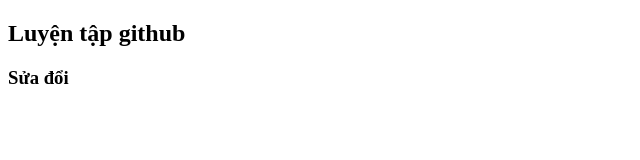
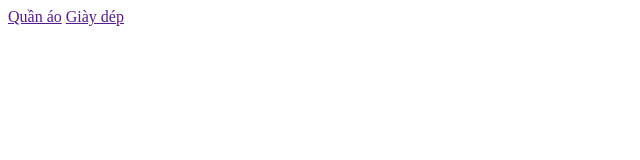
Before and after one commit to NguyenYen317/duan2, a plain HTML site: page index.html in a window 1280 px wide. Shown: the whole page, without its empty margins (0-640 px from the left). Drawn offline with Linux system fonts and the light colour scheme.

Commit message:
1. khởi tạo nhánh trang chủ

```diff
--- a/index.html
+++ b/index.html
@@ -6,7 +6,7 @@
     <title>luyện tập github cơ bản</title>
 </head>
 <body>
-    <h2>Luyện tập github</h2>
-    <h3>Sửa đổi </h3>
+    <a href="">Quần áo</a>
+    <a href="">Giày dép</a>
 </body>
 </html>
```
